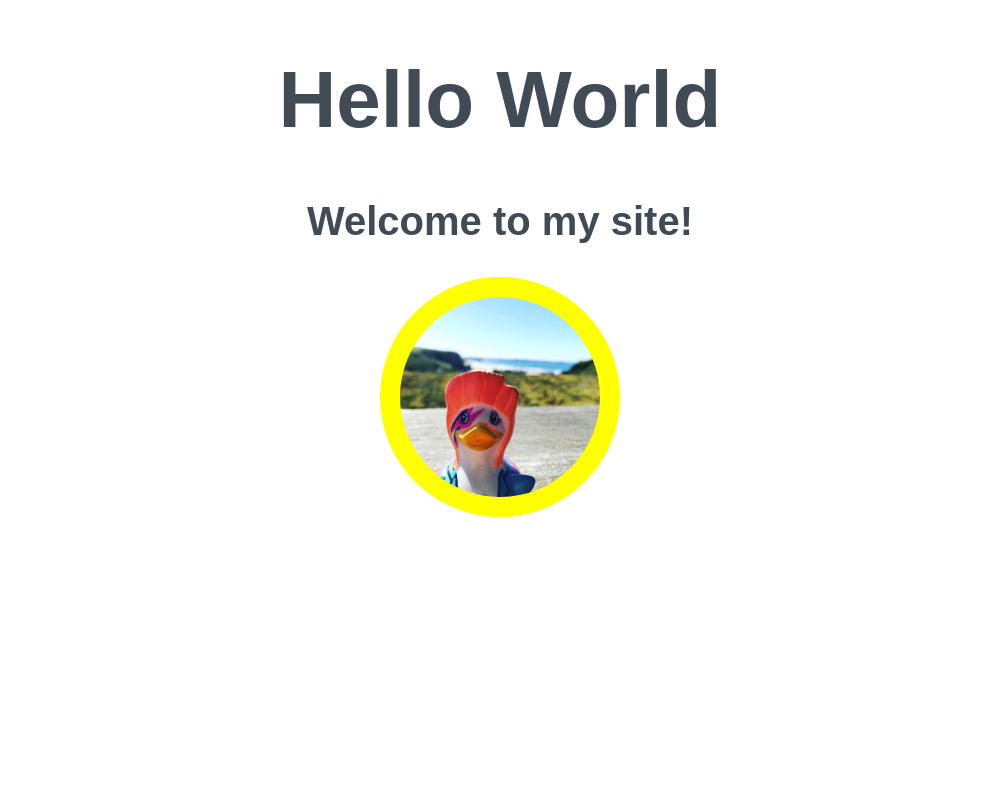
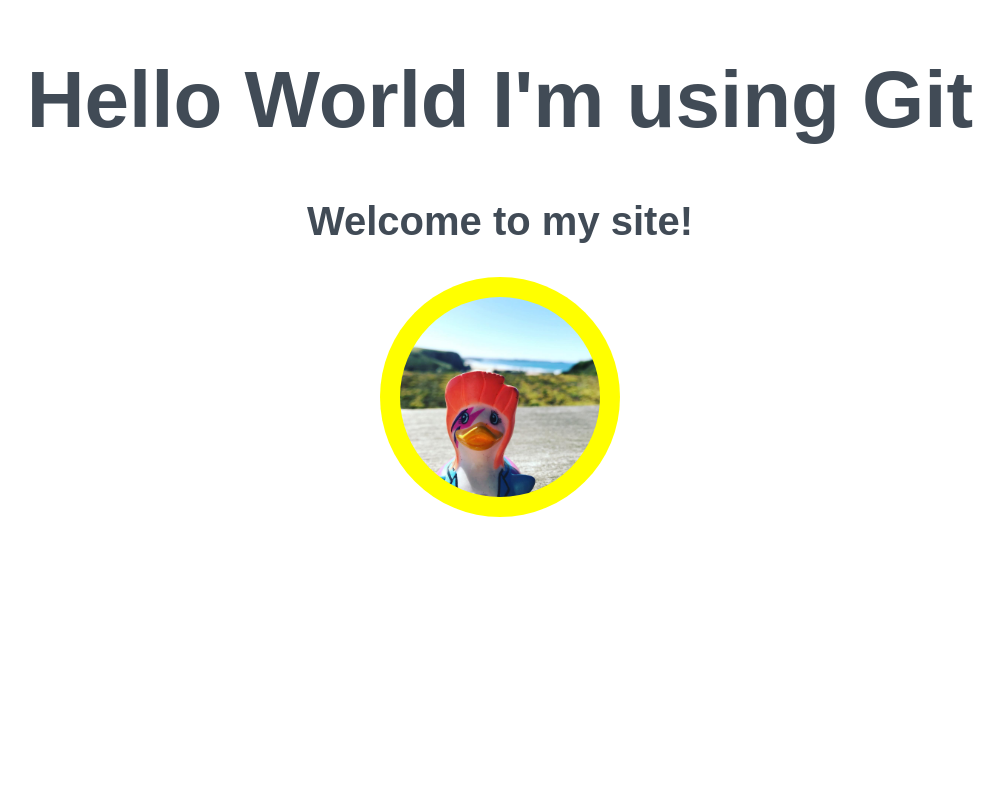
Before and after one commit to KatjaGoschke/my_first_website, a plain HTML site: page index.html in a window 1280 px wide. Shown: the top 800 px of the page, without its empty margins (140-1144 px from the left). Drawn offline with Linux system fonts and the light colour scheme.

Commit message:
Added details of using Git to the header
Expanded hello world to include additional info.

```diff
--- a/index.html
+++ b/index.html
@@ -8,7 +8,7 @@
   </head>
   <body>
   <header>
-      <h1>Hello World</h1>
+      <h1>Hello World I'm using Git</h1>
       <h2>Welcome to my site!</h2>
 
     <img src="duck.jpg" alt="David Bowie duck outside." width="200">
```
